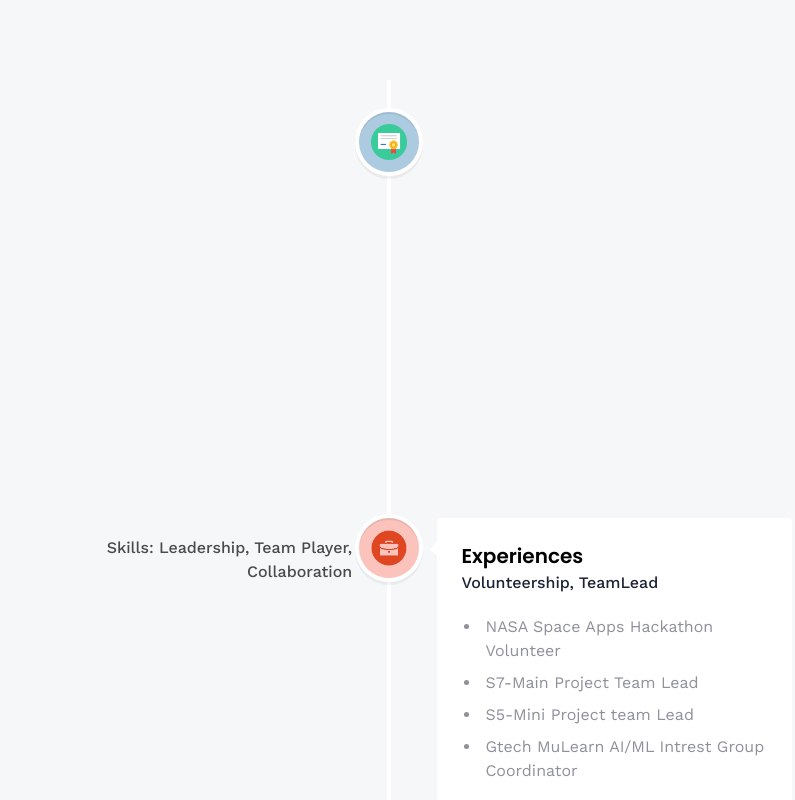
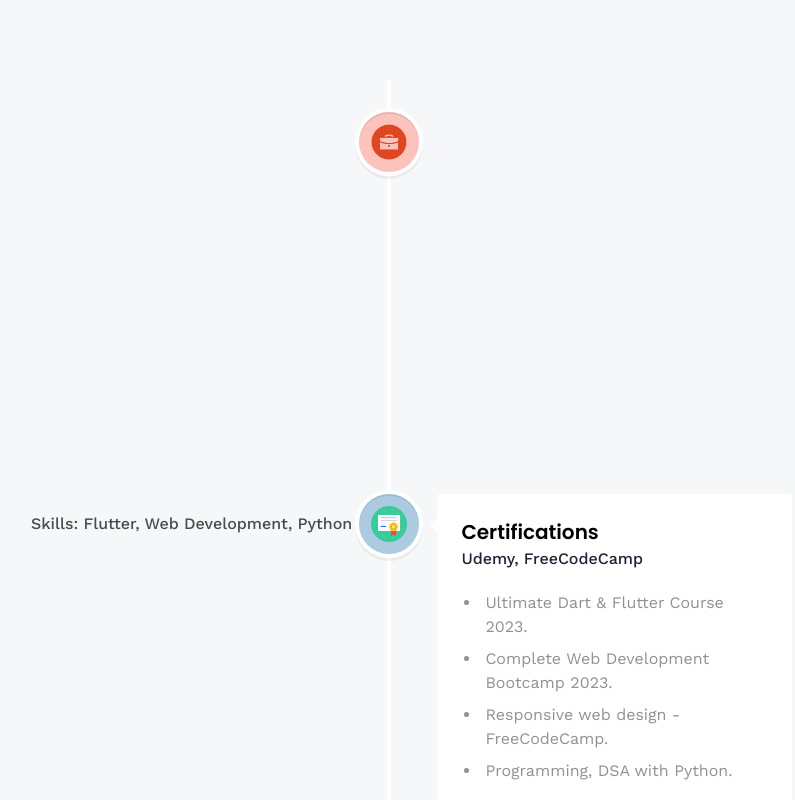
Before and after one commit to harikris001/Portfolio-Website-ThreeJS, a React (Vite) app: page /about in a window 1280 px wide. Shown: the part 1120-1920 px from the top of the page, without its empty margins (251-1046 px from the left). Built offline with nearby package versions, Linux system fonts and the light colour scheme; the HTML template or start-up script is replaced by a standard one.

Commit message:
Expreince update

```diff
--- a/src/constants/index.js
+++ b/src/constants/index.js
@@ -141,6 +141,19 @@ export const skills = [
 
 export const experiences = [
     {
+        title: "Work Experience",
+        company_name: "GTech-Mulearn JECC, FOSS@JECC",
+        icon: experience,
+        iconBg: "#fbc3bc",
+        skills: "Skills: Group Managment, Communication",
+        points: [
+            "AI/ML Intrest Group lead",
+            "FOSS Campus Chief Student Ambassador",
+            "Organizing Events and activities in club.",
+            "Research of new technologies"
+        ],
+    },
+    {
         title: "Certifications",
         company_name: "Udemy, FreeCodeCamp",
         icon: certificate,
@@ -154,16 +167,16 @@ export const experiences = [
         ],
     },
     {
-        title: "Experiences",
-        company_name: "Volunteership, TeamLead",
+        title: "Volunteership",
+        company_name: "Hackathons, Projects",
         icon: experience,
         iconBg: "#fbc3bc",
         skills: "Skills: Leadership, Team Player, Collaboration",
         points: [
+            "Hackathena CESA Hackathon Student Mentor",
             "NASA Space Apps Hackathon Volunteer",
             "S7-Main Project Team Lead",
             "S5-Mini Project team Lead",
-            "Gtech MuLearn AI/ML Intrest Group Coordinator",
         ],
     },
     {
```
